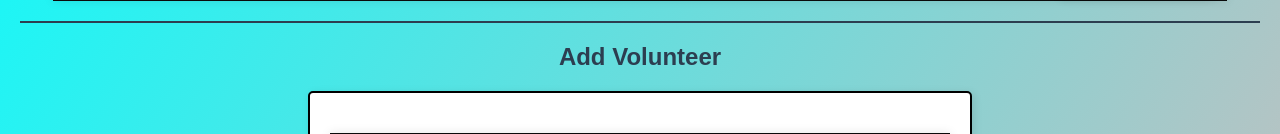
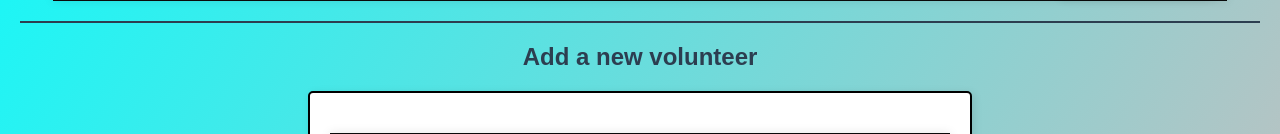
Before and after one commit to EyadMohamed919/Al-Haram-Specialized-Hospital, a PHP site: page /Volunteering/ChildLifeVolBE.php in a window 1280 px wide. Shown: the part 465-599 px from the top of the page. Run offline with PHP 8.4, Linux system fonts and the light colour scheme; the visitor is signed in with stand-in values (Sample User, id 1).

Commit message:
Updated CLVBE.php!

```diff
--- a/Volunteering/ChildLifeVolBE.php
+++ b/Volunteering/ChildLifeVolBE.php
@@ -72,14 +72,14 @@ $countries = ["EG"=>"Egypt","GE"=>"Germany","SR"=>"Turkey","UAE"=>"United Arab E
 <?php foreach ($fields as $f): ?><td><?php echo htmlspecialchars($v[$f]); ?></td><?php endforeach; ?>
 <td>
 <a href="?edit=<?php echo $i; ?>">Edit</a> |
-<form method="post" style="display:inline;" onsubmit="return confirm('Delete?');">
+<form method="post" style="display:inline;" onsubmit="return confirm('Are you sure you want to delete this record ?');">
 <input type="hidden" name="index" value="<?php echo $i; ?>"><button type="submit" name="delete">Delete</button>
 </form>
 </td></tr>
 <?php endforeach; ?>
 </tbody></table>
 
-<hr><h2><?php echo $edit ? "Edit" : "Add"; ?> Volunteer</h2>
+<hr><h2><?php echo $edit ? "Edit" : "Add"; ?> a new volunteer</h2>
 <form method="post"><input type="hidden" name="index" value="<?php echo isset($edit['index']) ? $edit['index'] : -1; ?>">
 <table border="1" cellpadding="5" cellspacing="0" id="Volunteeringtable">
 <tr><td>First Name:</td><td><input type="text" name="FirstName" required value="<?php echo isset($edit['FirstName']) ? $edit['FirstName'] : ''; ?>"></td></tr>
```
